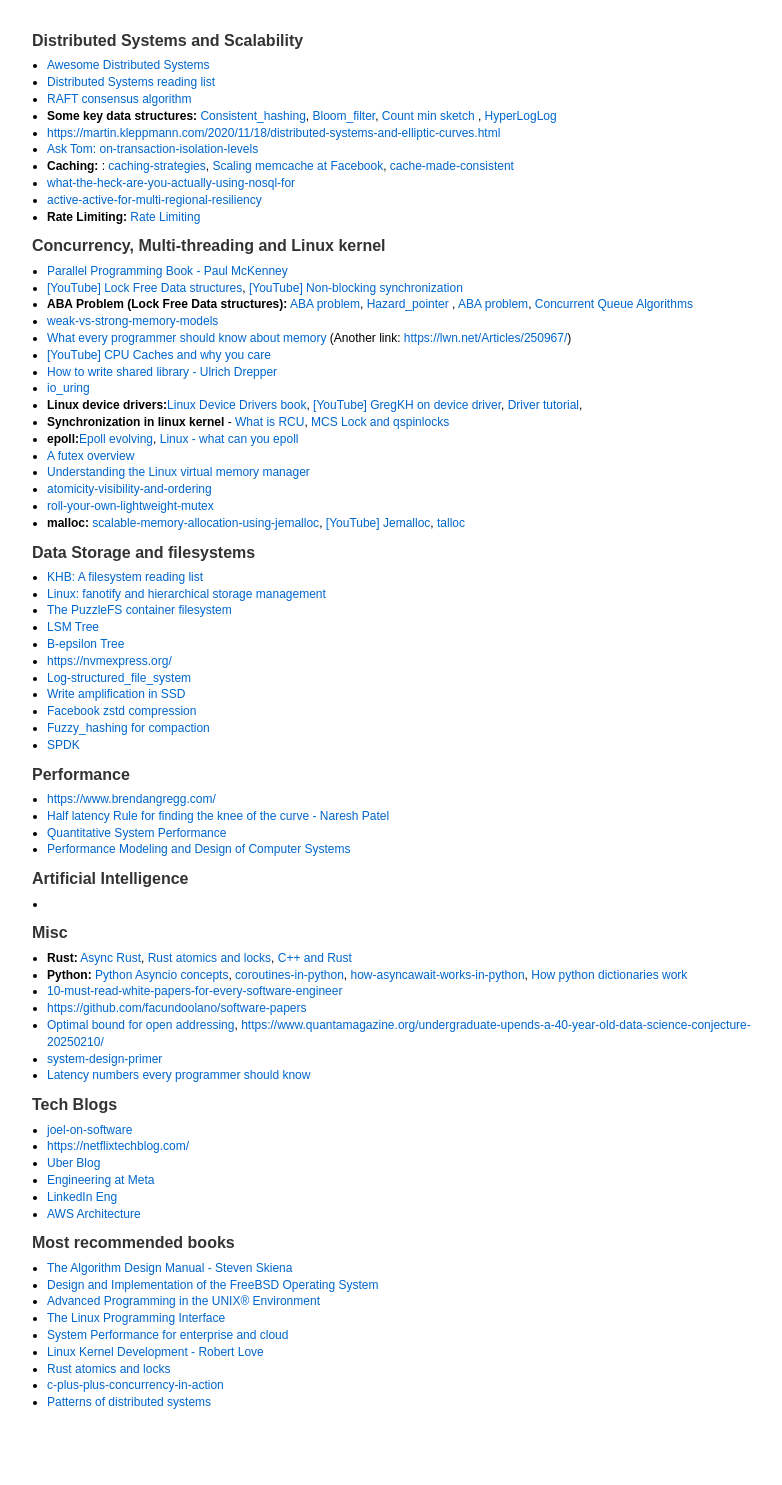
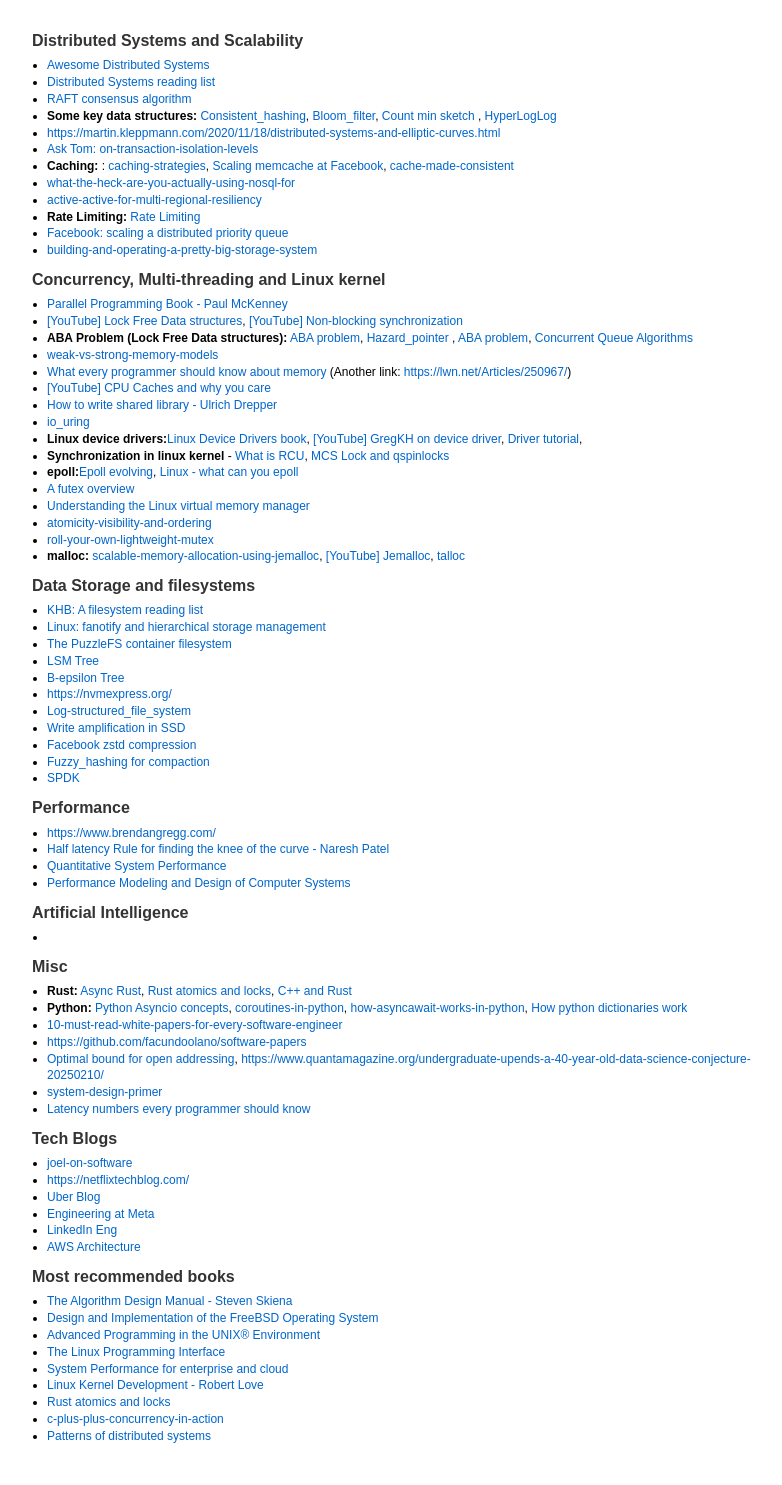
Before and after one commit to niraj17/niraj17.github.io, a Jekyll site: the page info/tech.html, which Jekyll copies as it is, in a window 1280 px wide. Shown: the whole page, without its empty margins (223-1005 px from the left). Built offline with Jekyll 4.4.1, drawn with Linux system fonts in a browser that asks for light colours; before the commit the page ends 1451 px from its top, so only the background shows below that.

Commit message:
Update tech.html

```diff
--- a/info/tech.html
+++ b/info/tech.html
@@ -106,6 +106,8 @@
           <li> <a href=https://highscalability.com/what-the-heck-are-you-actually-using-nosql-for/>what-the-heck-are-you-actually-using-nosql-for</a>
           <li> <a href=https://netflixtechblog.com/active-active-for-multi-regional-resiliency-c47719f6685b>active-active-for-multi-regional-resiliency</a>
           <li> <b>Rate Limiting:</b> <a href=https://gist.github.com/rponte/c610d391820a7fd28aee13ce879a87c8>Rate Limiting</a>
+          <li> <a href=https://engineering.fb.com/2021/02/22/production-engineering/foqs-scaling-a-distributed-priority-queue/>Facebook: scaling a distributed priority queue</a>
+           <li><a href=https://www.allthingsdistributed.com/2023/07/building-and-operating-a-pretty-big-storage-system.html>building-and-operating-a-pretty-big-storage-system</a>
 
      </ul>
      </div>
```
